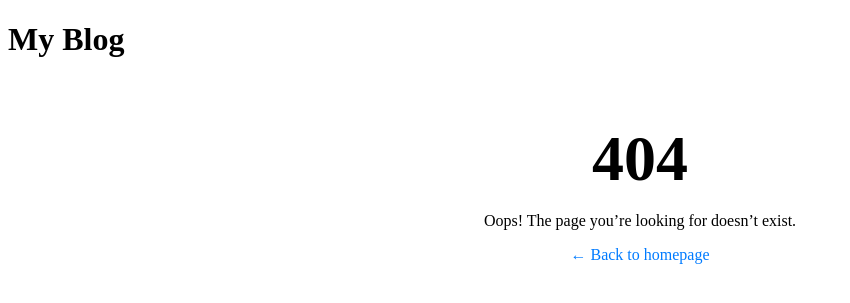
After one commit to bjornum/main_assignment_blog, a Flask app: template app/templates/404.html in a window 1280 px wide. The commit adds this page. Shown: the top 303 px of the page, without its empty margins (0-850 px from the left). Run offline with Flask 3, Linux system fonts and the light colour scheme; the template is opened without the code that fills it, so the values that code supplies are empty.

Commit message:
404 page added
Made a simple 404 page, with a link back to the main page.

```diff
--- a/app/routes.py
+++ b/app/routes.py
@@ -206,3 +206,8 @@ def delete_comment(comment_id):
 
     flash("Comment deleted.", "success")
     return redirect(url_for('main.post_detail', post_id=comment['post_id']))
+
+# 404 error page
+@bp.app_errorhandler(404)
+def page_not_found(e):
+    return render_template('404.html'), 404
--- a/app/static/style.css
+++ b/app/static/style.css
@@ -40,6 +40,21 @@ article {
   background-color: #d93636;
 }
 
+/* 404 page */
+.title-404 {
+  font-size: 4rem;
+  margin-bottom: 0.5rem;
+}
+
+a {
+  text-decoration: none;
+  color: #007bff;
+}
+
+a:hover {
+  text-decoration: underline;
+}
+
 /* Search */
 
 .search-wrapper {
--- /dev/null
+++ b/app/templates/404.html
@@ -0,0 +1,8 @@
+{% extends "base.html" %} {% block title %}404 - Page Not Found{% endblock %} {%
+block content %}
+<div style="text-align: center; margin-top: 4rem">
+  <h1 class="title-404">404</h1>
+  <p>Oops! The page you’re looking for doesn’t exist.</p>
+  <a href="{{ url_for('main.home') }}">← Back to homepage</a>
+</div>
+{% endblock %}
```
